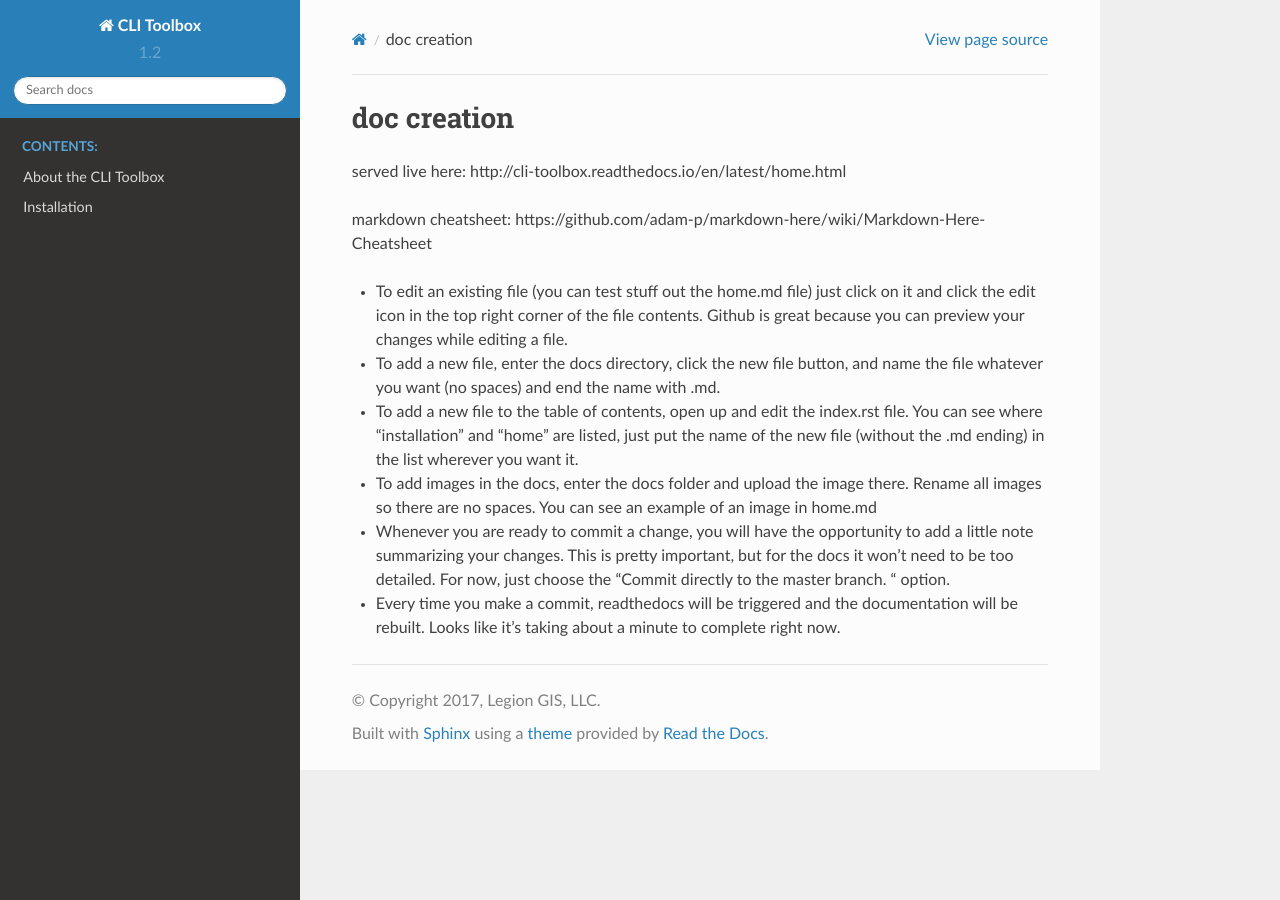
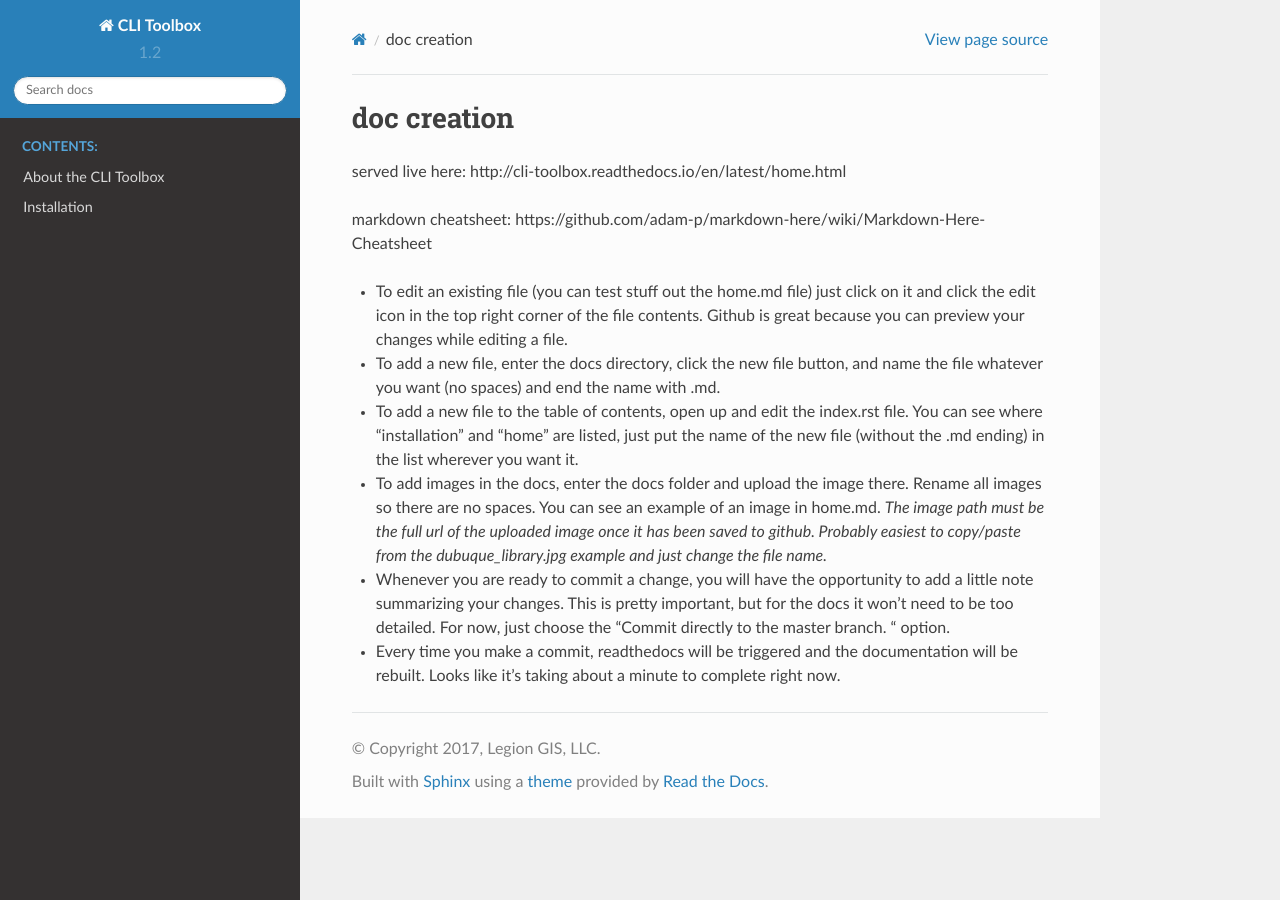
Before and after one commit to legiongis/cli-toolbox, a Sphinx documentation site: the page built from docs/README.md, in a window 1280 px wide. Built offline with Sphinx 7.4.7 and the Read the Docs theme 2.0.0, drawn with Linux system fonts in a browser that asks for light colours.

Commit message:
add note about image paths

```diff
--- a/docs/README.md
+++ b/docs/README.md
@@ -7,6 +7,6 @@ markdown cheatsheet: https://github.com/adam-p/markdown-here/wiki/Markdown-Here-
 + To edit an existing file (you can test stuff out the home.md file) just click on it and click the edit icon in the top right corner of the file contents. Github is great because you can preview your changes while editing a file.
 + To add a new file, enter the docs directory, click the new file button, and name the file whatever you want (no spaces) and end the name with .md.
 + To add a new file to the table of contents, open up and edit the index.rst file. You can see where "installation" and "home" are listed, just put the name of the new file (without the .md ending) in the list wherever you want it.
-+ To add images in the docs, enter the docs folder and upload the image there. Rename all images so there are no spaces. You can see an example of an image in home.md
++ To add images in the docs, enter the docs folder and upload the image there. Rename all images so there are no spaces. You can see an example of an image in home.md. _The image path must be the full url of the uploaded image once it has been saved to github. Probably easiest to copy/paste from the dubuque_library.jpg example and just change the file name._
 + Whenever you are ready to commit a change, you will have the opportunity to add a little note summarizing your changes. This is pretty important, but for the docs it won't need to be too detailed. For now, just choose the "Commit directly to the master branch. " option.
 + Every time you make a commit, readthedocs will be triggered and the documentation will be rebuilt. Looks like it's taking about a minute to complete right now.
```
